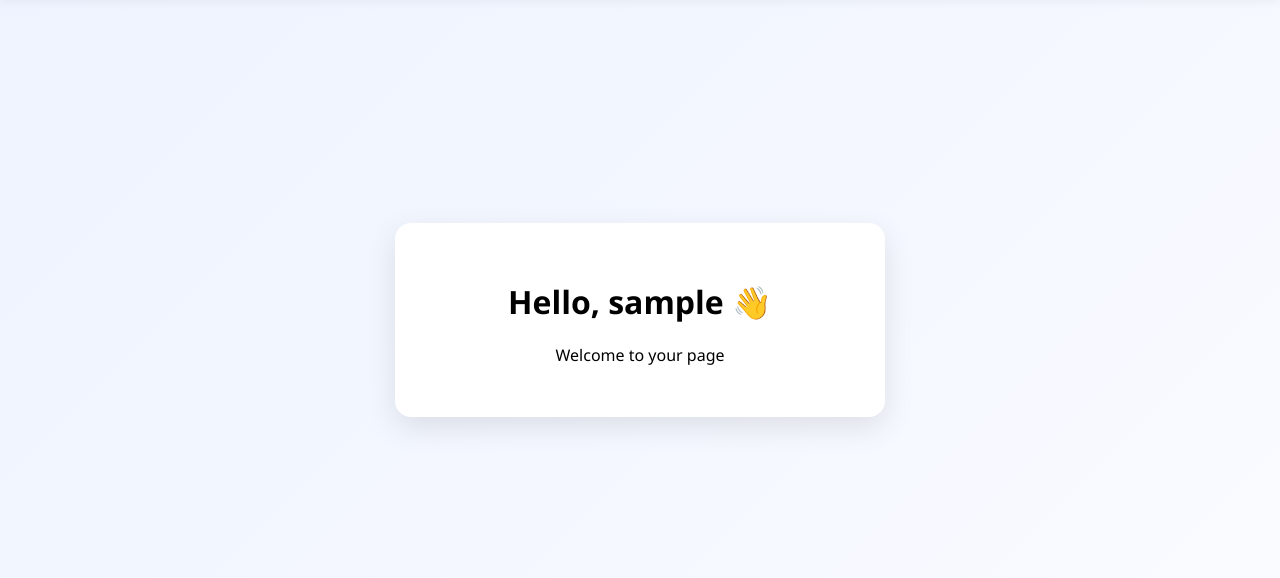
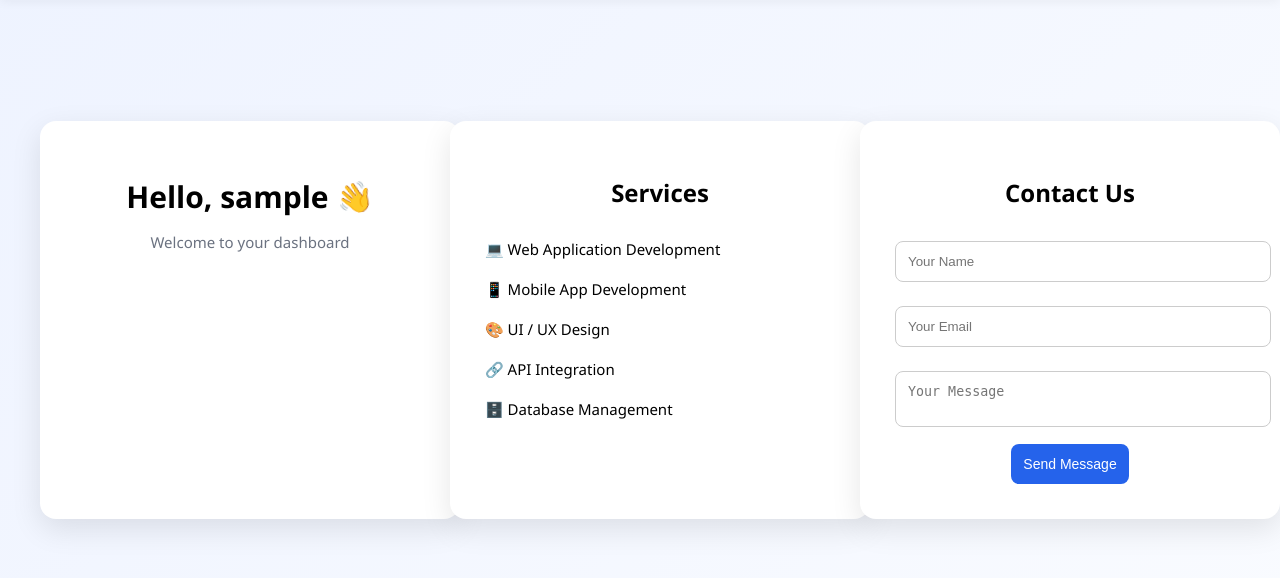
Before and after one commit to Nader-Elsayed-Hassan/Advanced_tasks, a Flask app: template Flask/templates/user.html in a window 1280 px wide. Shown: the part 62-640 px from the top of the page. Run offline with Flask 3, Linux system fonts and the light colour scheme; the template is opened without the code that fills it: most values are stand-ins (such as "Sample title", 1, 10 or a date in 2020).

Commit message:
'update'

```diff
--- a/Flask/static/style.css
+++ b/Flask/static/style.css
@@ -4,7 +4,6 @@ body {
     background: linear-gradient(135deg, #eef3ff, #f9fbff);
 }
 
-/* Navbar */
 .navbar {
     padding: 20px 40px;
     display: flex;
@@ -19,7 +18,6 @@ body {
     color: #2563eb;
 }
 
-/* Page */
 .page {
     min-height: 80vh;
     display: flex;
@@ -27,7 +25,6 @@ body {
     align-items: center;
 }
 
-/* Card */
 .card {
     background: white;
     padding: 35px;
@@ -45,7 +42,6 @@ body {
     width: 600px;
 }
 
-/* Inputs */
 input {
     width: 100%;
     padding: 12px;
@@ -54,7 +50,6 @@ input {
     border: 1px solid #ccc;
 }
 
-/* Buttons */
 .btn {
     background: #2563eb;
     color: white;
@@ -98,3 +93,115 @@ td {
     color: red;
     text-decoration: none;
 }
+
+.dashboard {
+    display: grid;
+    grid-template-columns: repeat(auto-fit, minmax(320px, 1fr));
+    gap: 30px;
+    padding: 60px 40px;
+    max-width: 1200px;
+    margin: auto;
+}
+
+.card {
+    transition: transform 0.3s ease, box-shadow 0.3s ease;
+}
+
+.card:hover {
+    transform: translateY(-6px);
+    box-shadow: 0 20px 45px rgba(0, 0, 0, 0.12);
+}
+
+.card h1 {
+    font-size: 30px;
+    margin-bottom: 10px;
+}
+
+.card p {
+    color: #6b7280;
+    font-size: 15px;
+}
+
+.card h1 span {
+    display: inline-block;
+    animation: wave 1.5s infinite;
+}
+
+@keyframes wave {
+    0% {
+        transform: rotate(0);
+    }
+
+    20% {
+        transform: rotate(15deg);
+    }
+
+    40% {
+        transform: rotate(-10deg);
+    }
+
+    60% {
+        transform: rotate(15deg);
+    }
+
+    80% {
+        transform: rotate(-5deg);
+    }
+
+    100% {
+        transform: rotate(0);
+    }
+}
+
+.services ul {
+    list-style: none;
+    padding: 0;
+    margin-top: 20px;
+}
+
+.services li {
+    padding: 10px 0;
+    font-size: 15px;
+    text-align: left;
+}
+
+textarea {
+    width: 100%;
+    padding: 12px;
+    margin-top: 12px;
+    border-radius: 8px;
+    border: 1px solid #ccc;
+    resize: none;
+}
+
+input:focus,
+textarea:focus {
+    outline: none;
+    border-color: #2563eb;
+    box-shadow: 0 0 0 3px rgba(37, 99, 235, 0.15);
+}
+
+button {
+    background: #2563eb;
+    color: white;
+    padding: 12px;
+    border-radius: 8px;
+    border: none;
+    cursor: pointer;
+    margin-top: 12px;
+    font-size: 14px;
+}
+
+button:hover {
+    background: #1e40af;
+}
+
+@media (max-width: 768px) {
+    .dashboard {
+        padding: 30px 20px;
+    }
+
+    .card {
+        width: 100% !important;
+    }
+}
--- a/Flask/templates/user.html
+++ b/Flask/templates/user.html
@@ -1,9 +1,37 @@
 {% extends "base.html" %}
 {% block content %}
 
-<div class="card center">
-    <h1>Hello, {{ username }} 👋</h1>
-    <p>Welcome to your page</p>
+<div class="dashboard">
+
+    <!-- Welcome Card -->
+    <div class="card welcome">
+        <h1>Hello, {{ username }} <span>👋</span></h1>
+        <p>Welcome to your dashboard</p>
+    </div>
+
+    <!-- Services -->
+    <div class="card services">
+        <h2>Services</h2>
+        <ul>
+            <li>💻 Web Application Development</li>
+            <li>📱 Mobile App Development</li>
+            <li>🎨 UI / UX Design</li>
+            <li>🔗 API Integration</li>
+            <li>🗄️ Database Management</li>
+        </ul>
+    </div>
+
+    <!-- Contact -->
+    <div class="card contact">
+        <h2>Contact Us</h2>
+        <form method="post" action="/contact">
+            <input type="text" name="name" placeholder="Your Name" required>
+            <input type="email" name="email" placeholder="Your Email" required>
+            <textarea name="message" placeholder="Your Message" required></textarea>
+            <button type="submit">Send Message</button>
+        </form>
+    </div>
+
 </div>
 
 {% endblock %}
```
Also changed, not shown: Flask/templates/contact.html (added, +24 -0 lines), Flask/templates/services.html (added, +27 -0 lines).
